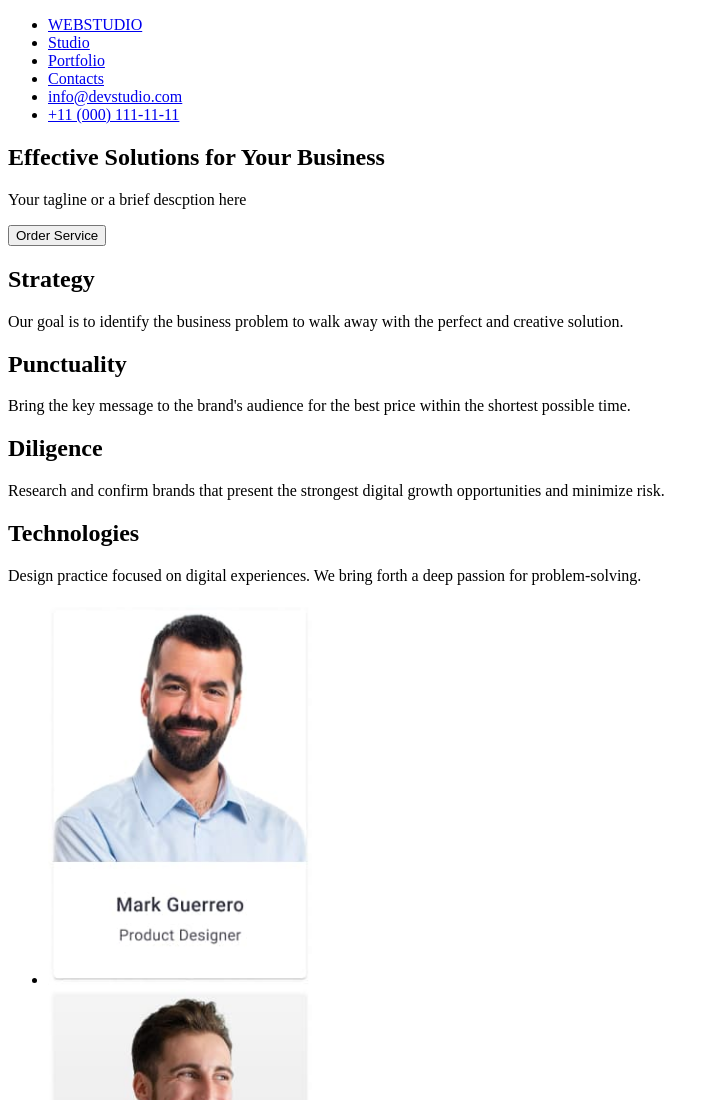
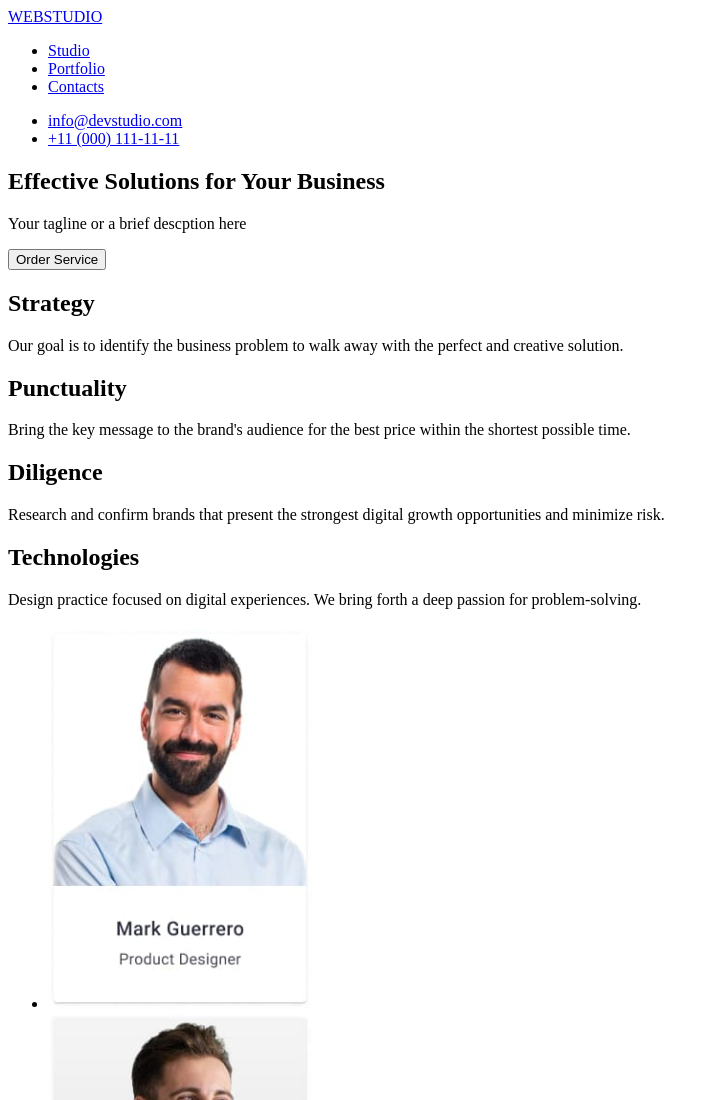
Before and after one commit to Roman25745/goit-markup-hw-01, a plain HTML site: page index.html in a window 1280 px wide. Shown: the top 1100 px of the page, without its empty margins (0-719 px from the left). Drawn offline with Linux system fonts and the light colour scheme.

Commit message:
error correction

```diff
--- a/index.html
+++ b/index.html
@@ -10,16 +10,18 @@
   </head>
 <body>
   <header>
-    <section>
+    <a href="WEBSTUDIO">WEBSTUDIO</a>
+    <nav>
       <ul>
-       <li><a href="WEBSTUDIO">WEBSTUDIO</a></li>
         <li><a href="Studio">Studio</a></li>
         <li><a href="Portfolio">Portfolio</a></li>
         <li><a href="Contacts">Contacts</a></li>
-        <li><a href="info@devstudio.com">info@devstudio.com</a></li>
-        <li><a href="+11_(000)_111-11-11">+11 (000) 111-11-11</a></li>
       </ul>
-    </section>
+    </nav>
+    <ul>
+   <li><a href="info@devstudio.com">info@devstudio.com</a></li>
+  <li><a href="+11_(000)_111-11-11">+11 (000) 111-11-11</a></li>
+    </ul>
   </header>
 
   <main>
@@ -42,7 +44,7 @@
     <h2>Technologies</h2>
     <p>Design practice focused on digital experiences. We bring forth a deep passion for problem-solving.</p>
       <h2 id="clubs"></h2>
-  </main>
+
         <section>
       <ul>
         <li>
@@ -88,6 +90,7 @@
         <li>
       </ul>
       </section>
+  </main>
       <footer>
         <a href="WEBSTUDIO">WEBSTUDIO</a>
       <p>Increase the flow of customers and sales for your business with digital marketing & growth solutions.</p>
```
